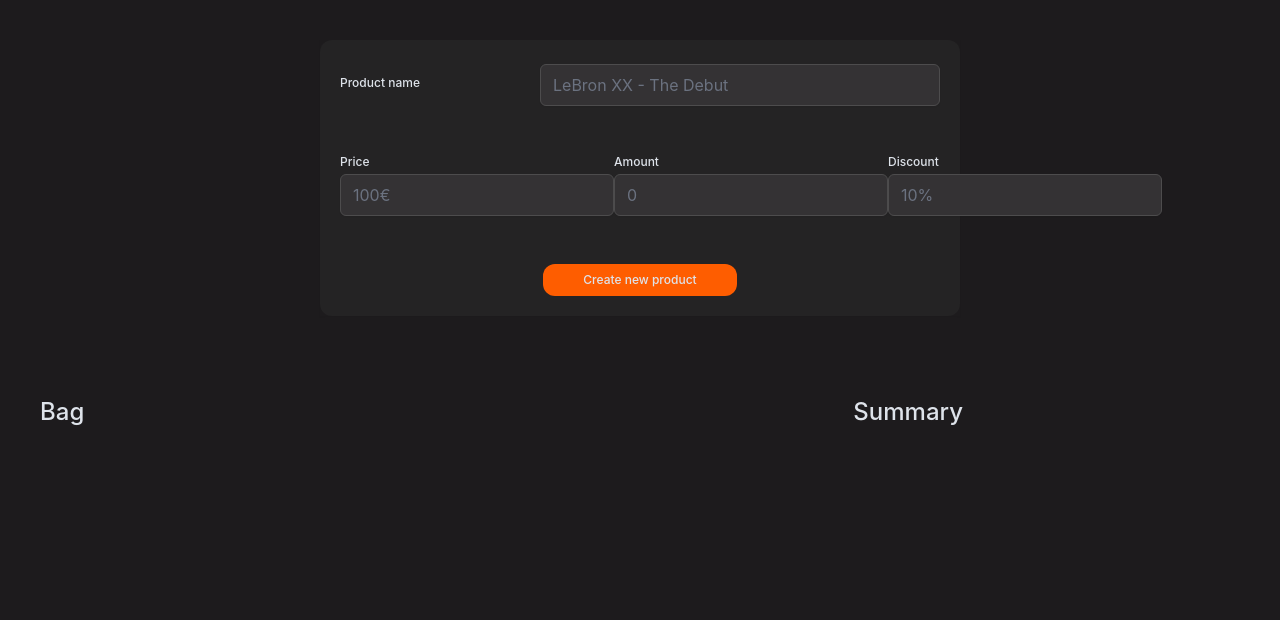
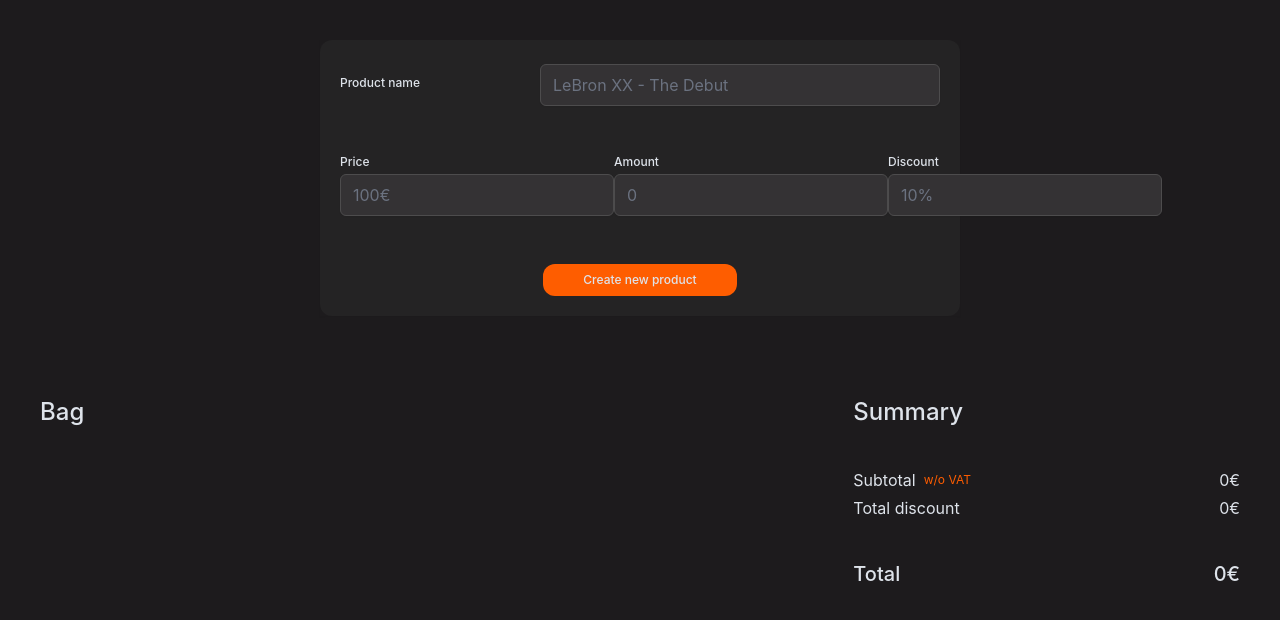
Before and after one commit to dmnkhvl/SimpleOrder, a React (Vite) app: page / in a window 1280 px wide. Shown: the top 620 px of the page. Built offline with nearby package versions, Linux system fonts and the light colour scheme.

Commit message:
New UI for summary

```diff
--- a/src/App.jsx
+++ b/src/App.jsx
@@ -8,7 +8,6 @@ function App() {
   const [price, setPrice] = useState(0);
   const [amount, setAmount] = useState(0);
   const [discount, setDiscount] = useState(0);
-
   const [products, setProducts] = useState([]);
 
   return (
@@ -20,8 +19,8 @@ function App() {
               <div className="flex justify-start items-center ">
                 <div className="w-4/12">
                   <label
-                    for="name"
-                    class="block text-xs font-medium text-white"
+                    htmlFor="name"
+                    className="block text-xs font-medium text-white"
                   >
                     Product name
                   </label>
@@ -37,8 +36,8 @@ function App() {
               <div className="flex mt-10 justify-between">
                 <div>
                   <label
-                    for="price"
-                    class="block text-xs font-medium text-white"
+                    htmlFor="price"
+                    className="block text-xs font-medium text-white"
                   >
                     Price
                   </label>
@@ -52,8 +51,8 @@ function App() {
                 </div>
                 <div>
                   <label
-                    for="amount"
-                    class="block text-xs font-medium text-white"
+                    htmlFor="amount"
+                    className="block text-xs font-medium text-white"
                   >
                     Amount
                   </label>
@@ -68,8 +67,8 @@ function App() {
 
                 <div>
                   <label
-                    for="discount"
-                    class="block text-xs font-medium text-white"
+                    htmlFor="discount"
+                    className="block text-xs font-medium text-white"
                   >
                     Discount
                   </label>
@@ -95,6 +94,7 @@ function App() {
                       discount: discount,
                     },
                   ]);
+                  handleSummary();
                 }}
                 className="mt-10 px-10 py-2 font-medium text-xs  mx-auto rounded-xl bg-special text-white"
               >
@@ -127,6 +127,23 @@ function App() {
             </div>
             <div className="w-2/6 ml-10	">
               <h1 className="font-medium text-2xl">Summary</h1>
+              <div className="flex items-center justify-between mt-10">
+                <div className="flex items-center">
+                  <p>Subtotal</p>
+                  <p className="text-xs font-normal text-special ml-2">
+                    w/o VAT
+                  </p>
+                </div>
+                <p>0€</p>
+              </div>
+              <div className="flex items-center justify-between mt-1">
+                <p>Total discount</p>
+                <p>0€</p>
+              </div>
+              <div className="flex items-center justify-between mt-10">
+                <p className="font-medium text-xl">Total</p>
+                <p className="font-medium text-xl text-speci">0€</p>
+              </div>
             </div>
           </div>
         </div>
--- a/src/components/Product.jsx
+++ b/src/components/Product.jsx
@@ -18,7 +18,7 @@ function Product({ name, price, amount, discount }) {
           </p>
           <div className="flex items-center">
             <p className="font-normal text-lg mt-1">
-              {price * amount}€ before discount
+              {Math.round(price * amount * 100) / 100}€ before discount
             </p>
             <p className="text-xs font-normal text-special ml-2 mt-1 ">
               w/o VAT
@@ -32,14 +32,22 @@ function Product({ name, price, amount, discount }) {
           </p>
           <div className="flex items-center">
             <p className="font-semibold text-lg">
-              {price * amount - price * amount * (discount / 100)}€ after
-              discount
+              {Math.round(
+                (price * amount - price * amount * (discount / 100)) * 100
+              ) / 100}
+              € after discount
             </p>
             <p className="text-xs font-normal text-special ml-2 ">w/o VAT</p>
           </div>
         </div>
-        <p className="flex justify-center mt-4 text-special font-semibold text-2xl">
-          {(price * amount - price * amount * (discount / 100)) * 1.2}€ total
+        <p className="flex justify-center mt-4 font-semibold text-2xl">
+          <span className="text-special mr-2">
+            {Math.round(
+              (price * amount - price * amount * (discount / 100)) * 1.2 * 100
+            ) / 100}
+            €
+          </span>
+          total
         </p>
       </div>
     </div>
```
